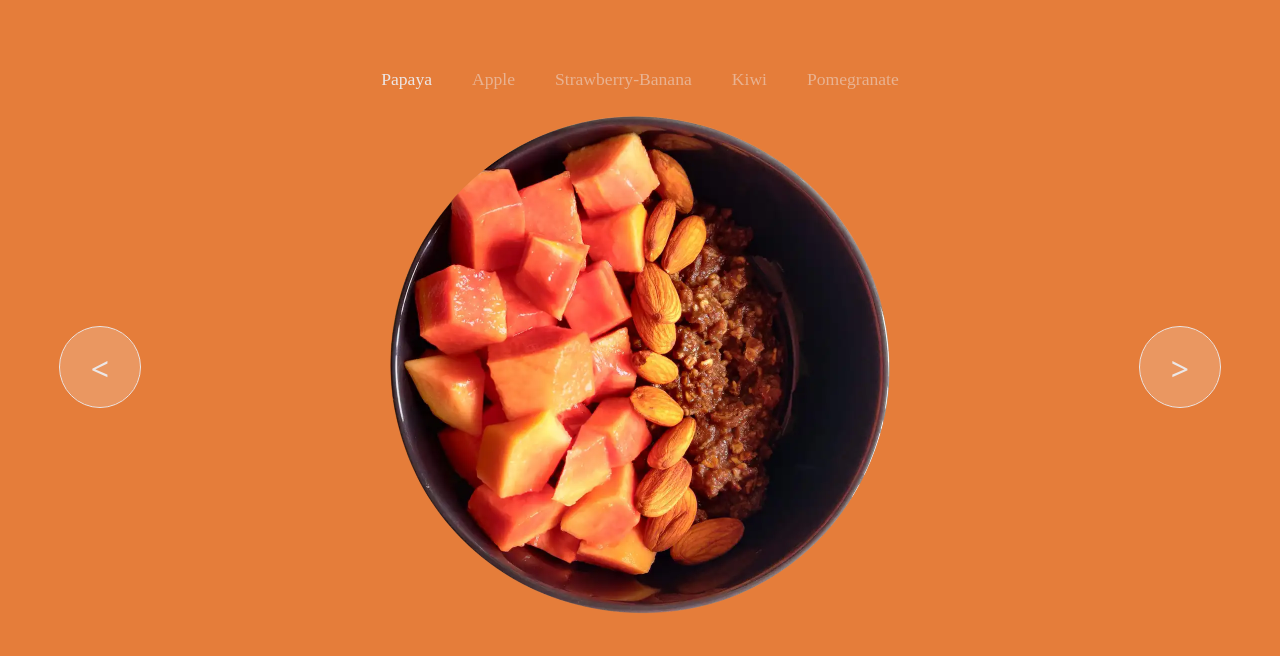
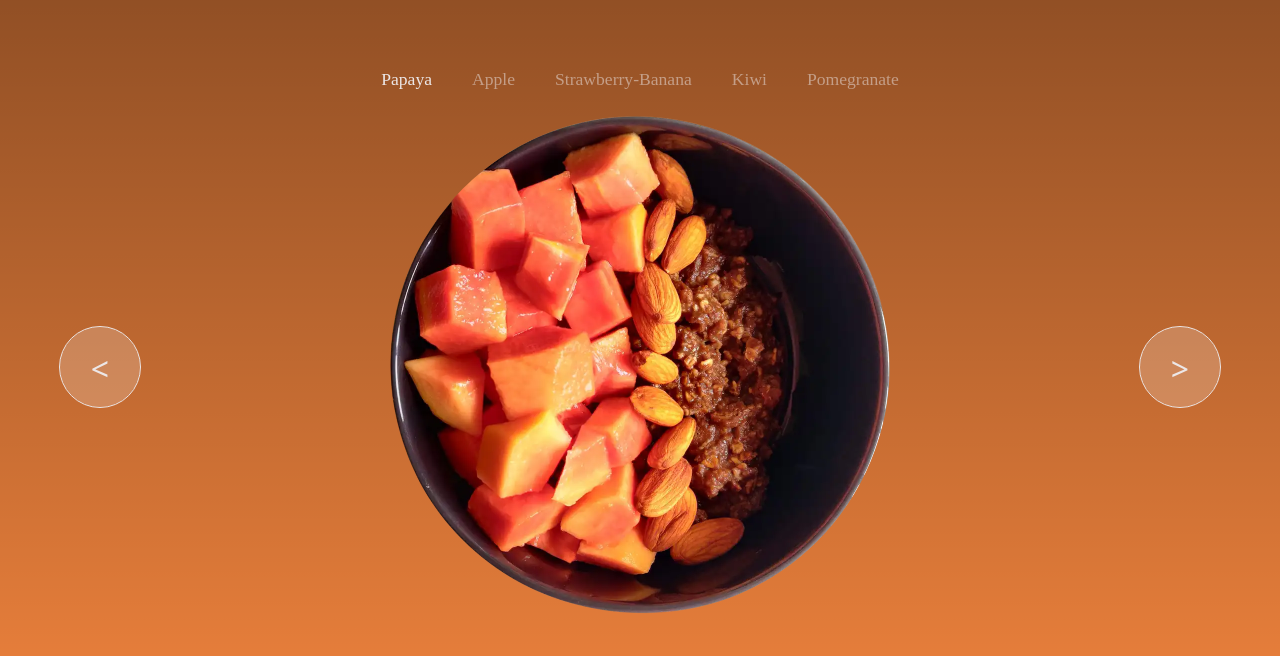
Before and after one commit to kalpitf1/recipes, a website built with Vite: page index.html in a window 1280 px wide. Shown: the part 144-800 px from the top of the page. Built offline with nearby package versions, Linux system fonts and the light colour scheme; a web font is replaced by a local one.

Commit message:
fix: make background darker for better contrast ratio

```diff
--- a/script.js
+++ b/script.js
@@ -51,7 +51,7 @@ function initializeBowlSelector() {
         bowlImageSourcePNG.srcset = `${currentBowl.name.toLowerCase()}_1000.png`;
         bowlImageFallback.src = `${currentBowl.name.toLowerCase()}_1000.png`;
         bowlImageFallback.alt = `${currentBowl.name}`;
-        document.body.style.background = currentBowl.bgcolor;
+        document.body.style.backgroundColor = currentBowl.bgcolor;
 
         // Update active state of flavor buttons
         const buttons = flavorSelector.querySelectorAll('button');
--- a/style.css
+++ b/style.css
@@ -20,6 +20,7 @@ body {
     color: #ece7e7;
     margin: 0;
     padding: 0;
+    background-image: linear-gradient(to bottom, rgba(0, 0, 0, 0.4) 10%, rgba(0, 0, 0, 0.0));
 }
 
 .container {
```
